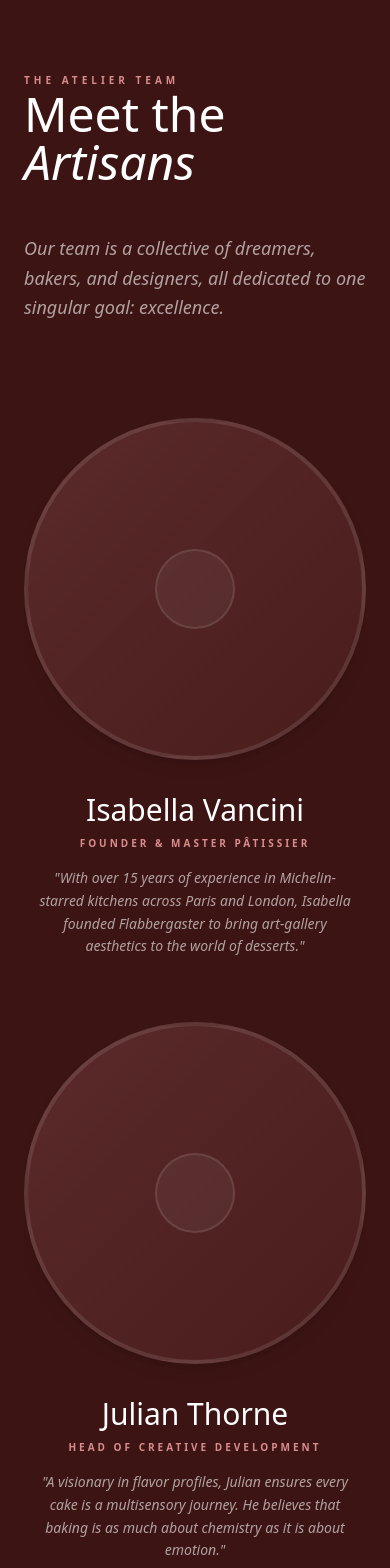
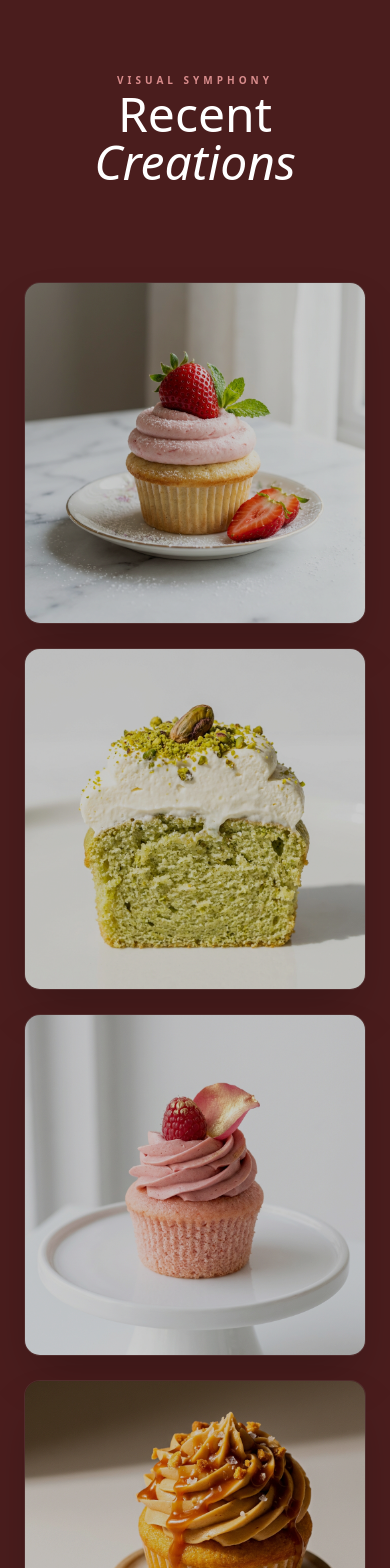
Before and after one commit to SalesCentri-AI/Flabbergaster-Bakes, a Next.js app: page /about in a window 390 px wide. Shown: the part 3260-4828 px from the top of the page. Built offline with nearby package versions, Linux system fonts and the light colour scheme; a web font is replaced by a local one.

Commit message:
cupcaked/fix04

```diff
--- a/app/about/page.tsx
+++ b/app/about/page.tsx
@@ -19,26 +19,6 @@ export default function AboutPage() {
         return () => window.removeEventListener("scroll", handleScroll)
     }, [])
 
-    const team = [
-        {
-            name: "Isabella Vancini",
-            role: "Founder & Master Pâtissier",
-            bio: "With over 15 years of experience in Michelin-starred kitchens across Paris and London, Isabella founded Flabbergaster to bring art-gallery aesthetics to the world of desserts.",
-            image: ""
-        },
-        {
-            name: "Julian Thorne",
-            role: "Head of Creative Development",
-            bio: "A visionary in flavor profiles, Julian ensures every cake is a multisensory journey. He believes that baking is as much about chemistry as it is about emotion.",
-            image: ""
-        },
-        {
-            name: "Marcus Aurel",
-            role: "Director of Operations",
-            bio: "Marcus ensures that the Flabbergaster experience is seamless from the first click to the final bite, maintaining the highest standards of luxury concierge service.",
-            image: ""
-        }
-    ]
 
     const gallery = [
         "/about_cupcake_1.png",
@@ -158,42 +138,6 @@ export default function AboutPage() {
                     </div>
                 </section>
 
-                {/* Team Section - Meet the Artisans */}
-                <section className="py-32 px-6 bg-[#3D1414]">
-                    <div className="max-w-7xl mx-auto">
-                        <div className="flex flex-col md:flex-row justify-between items-end mb-24 gap-12">
-                            <div className="space-y-4">
-                                <span className="text-[#D98C8C] font-bold tracking-[0.4em] uppercase text-[10px]">The Atelier Team</span>
-                                <h2 className="text-5xl lg:text-7xl font-serif text-white">Meet the <span className="italic">Artisans</span></h2>
-                            </div>
-                            <p className="max-w-sm text-white/60 font-serif italic text-lg leading-relaxed">
-                                Our team is a collective of dreamers, bakers, and designers, all dedicated to one singular goal: excellence.
-                            </p>
-                        </div>
-
-                        <div className="grid grid-cols-1 md:grid-cols-2 lg:grid-cols-3 gap-16">
-                            {team.map((member, idx) => (
-                                <div key={member.name} className="group overflow-hidden">
-                                    <div className="relative aspect-square rounded-full overflow-hidden mb-8 shadow-lg border-4 border-white/10 group-hover:border-[#D98C8C]/50 transition-all duration-700 bg-gradient-to-br from-[#D98C8C]/20 to-[#4A1D1D]">
-                                        {/* Empty placeholder - ready for team photos */}
-                                        <div className="w-full h-full flex items-center justify-center">
-                                            <div className="w-20 h-20 rounded-full bg-white/5 border-2 border-white/10" />
-                                        </div>
-                                    </div>
-                                    <div className="space-y-4 text-center">
-                                        <div>
-                                            <h3 className="text-3xl font-serif text-white group-hover:text-[#D98C8C] transition-colors">{member.name}</h3>
-                                            <p className="text-[10px] uppercase tracking-[0.3em] font-bold text-[#D98C8C] mt-2">{member.role}</p>
-                                        </div>
-                                        <p className="text-white/60 text-sm italic leading-relaxed max-w-xs mx-auto">
-                                            "{member.bio}"
-                                        </p>
-                                    </div>
-                                </div>
-                            ))}
-                        </div>
-                    </div>
-                </section>
 
                 {/* The Atelier Gallery */}
                 <section className="py-32 px-6 bg-[#4A1D1D]">
@@ -203,24 +147,30 @@ export default function AboutPage() {
                             <h2 className="text-5xl lg:text-7xl font-serif text-white">Recent <span className="italic">Creations</span></h2>
                         </div>
 
-                        <div className="grid grid-cols-1 md:grid-cols-2 lg:grid-cols-3 gap-10">
+                        <div className="grid grid-cols-1 md:grid-cols-2 lg:grid-cols-3 gap-6 lg:gap-12">
                             {gallery.map((src, idx) => (
-                                <div key={src} className="relative aspect-square rounded-[1.5rem] overflow-hidden shadow-2xl group border border-white/5 bg-[#3D1414]">
-                                    <Image
-                                        src={src}
-                                        alt="Cupcake creation"
-                                        fill
-                                        className="object-cover group-hover:scale-105 transition-transform duration-[1500ms] ease-out"
-                                    />
-                                    <div className="absolute inset-0 bg-gradient-to-t from-[#1A0F0A]/60 via-transparent to-transparent opacity-0 group-hover:opacity-100 transition-opacity duration-700" />
+                                <div key={src} className="group relative">
+                                    <div className="relative aspect-square rounded-2xl overflow-hidden shadow-2xl border border-white/10 bg-[#3D1414]">
+                                        <Image
+                                            src={src}
+                                            alt="Cupcake creation"
+                                            fill
+                                            className="object-cover group-hover:scale-110 transition-transform duration-[2000ms] ease-out"
+                                        />
+                                        <div className="absolute inset-0 bg-black/20 group-hover:bg-transparent transition-colors duration-700" />
+                                    </div>
+                                    <div className="absolute -bottom-4 -right-4 w-12 h-12 bg-[#D98C8C] rounded-full flex items-center justify-center text-white font-serif text-xs shadow-xl opacity-0 group-hover:opacity-100 transition-all duration-500 translate-y-4 group-hover:translate-y-0">
+                                        {idx + 1}
+                                    </div>
                                 </div>
                             ))}
                         </div>
 
-                        <div className="mt-48 text-center">
-                            <Link href="/menu" className="btn-premium group inline-flex items-center gap-4 border-white/20 text-white hover:bg-white hover:text-[#1A0F0A]">
-                                <span className="uppercase tracking-widest font-bold text-xs">Explore Full Collection</span>
-                                <ArrowRight size={18} className="group-hover:translate-x-2 transition-transform" />
+                        <div className="mt-32 text-center">
+                            <Link href="/menu" className="group relative inline-flex items-center gap-6 px-12 py-6 bg-white text-[#1A0F0A] rounded-full overflow-hidden transition-all duration-500 hover:shadow-[0_20px_40px_rgba(255,255,255,0.1)]">
+                                <span className="relative z-10 uppercase tracking-[0.3em] font-bold text-xs">Explore Full Collection</span>
+                                <ArrowRight size={18} className="relative z-10 group-hover:translate-x-2 transition-transform" />
+                                <div className="absolute inset-0 bg-[#D98C8C] translate-y-full group-hover:translate-y-0 transition-transform duration-500" />
                             </Link>
                         </div>
                     </div>
@@ -230,7 +180,7 @@ export default function AboutPage() {
             <footer className="py-32 px-6 border-t border-white/5 bg-[#3D1414]">
                 <div className="max-w-7xl mx-auto flex flex-col items-center">
                     <p className="font-script text-7xl text-white mb-4">Flabbergaster Bakes</p>
-                    <p className="text-[#D98C8C] text-sm font-bold tracking-[0.6em] uppercase mb-16">The Art of Pure Fine Baking</p>
+                    <p className="text-[#D98C8C] text-sm font-bold tracking-[0.6em] uppercase mb-16">The Art of Fine Baking</p>
 
                     <div className="flex flex-wrap items-center justify-center gap-x-20 gap-y-8 text-[10px] font-bold uppercase tracking-[0.4em]">
                         <Link href="/" className="text-white/40 hover:text-white transition-colors">Home</Link>
--- a/app/page.tsx
+++ b/app/page.tsx
@@ -201,7 +201,7 @@ export default function Home() {
           <div className="w-full h-[1px] bg-[#1A0F0A]/10 mb-12" />
 
           <p className="text-[#4A3728]/40 text-[10px] uppercase tracking-widest font-bold">
-            &copy; 2024 Flabbergaster Bakes Atelier. All Rights Reserve
+            &copy; 2024 Flabbergaster Bakes Atelier. All Rights Reserved.
           </p>
         </div>
       </footer>
```
